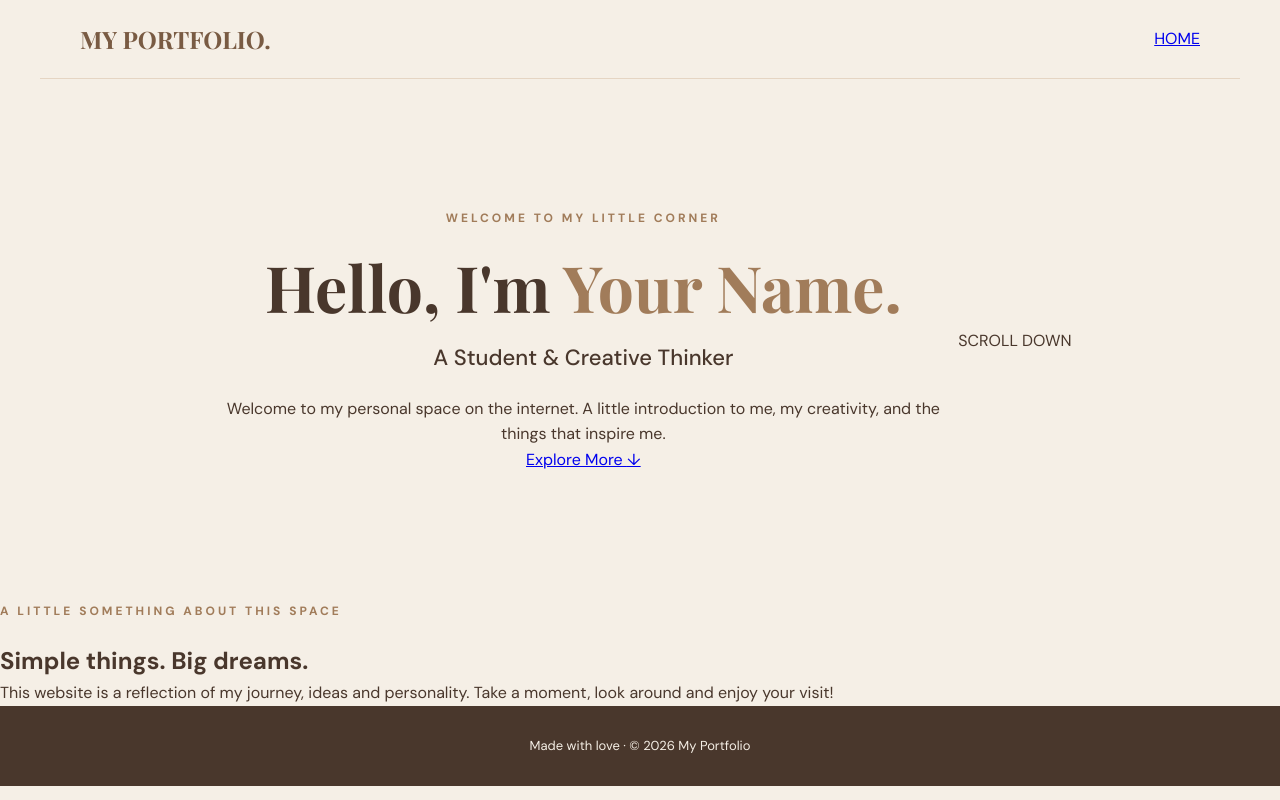
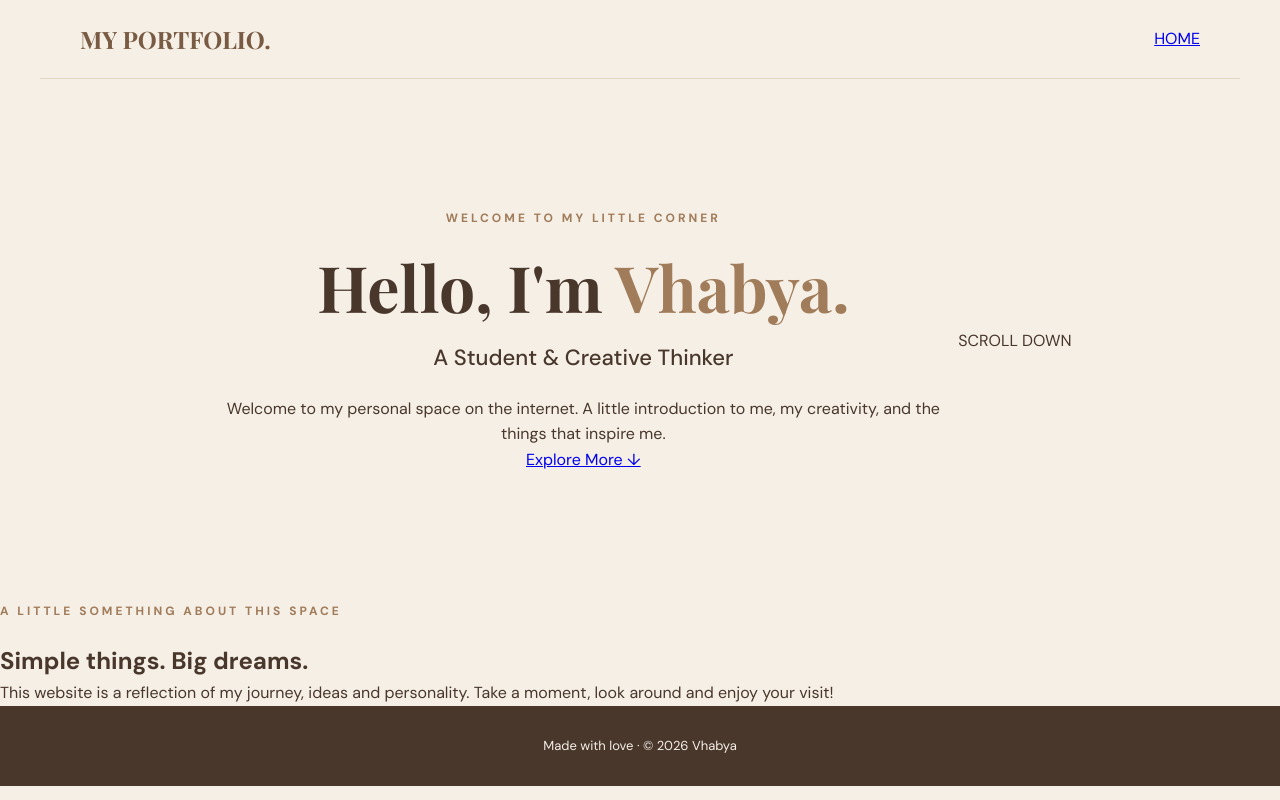
Before and after one commit to vhabyapokharel-design/Vhabya, a plain HTML site: page index.html in a window 1280 px wide. Drawn offline with nearby package versions, Linux system fonts and the light colour scheme.

Commit message:
Update index.html

```diff
--- a/index.html
+++ b/index.html
@@ -30,7 +30,7 @@
 
                 <h1>
                     Hello, I'm
-                    <span class="name">Your Name.</span>
+                    <span class="name">Vhabya.</span>
                 </h1>
 
                 <h2>A Student & Creative Thinker</h2>
@@ -69,7 +69,7 @@
     </main>
 
     <footer>
-        <p>Made with love · © 2026 My Portfolio</p>
+        <p>Made with love · © 2026 Vhabya</p>
     </footer>
 
     <script src="script.js"></script>
```
